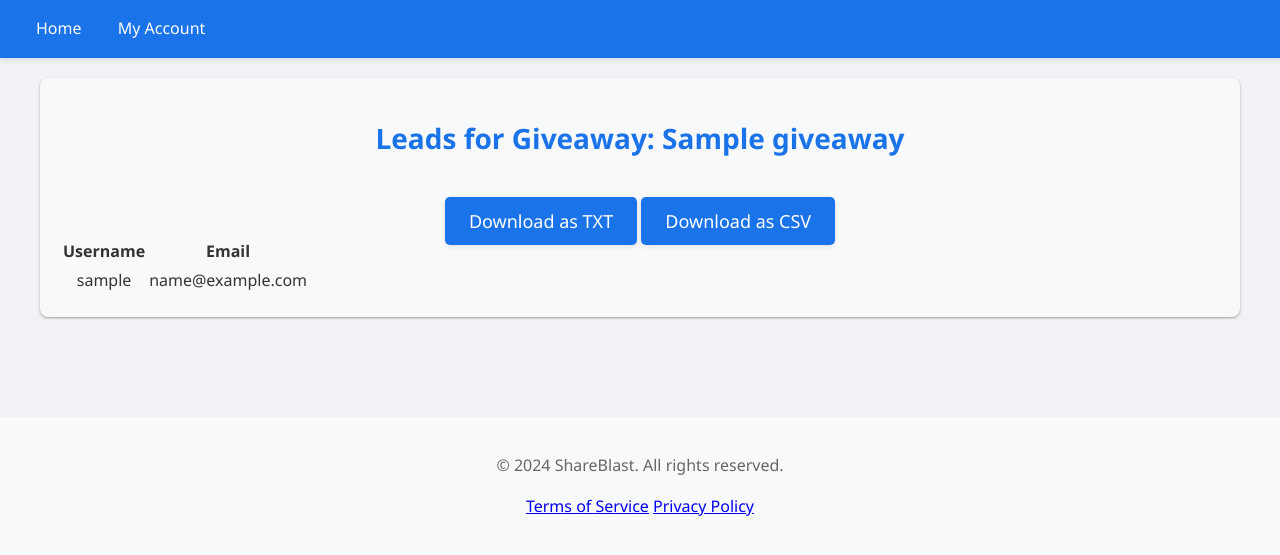
After one commit to simowardi/ShareBlast, a Flask app: template templates/giveaway_leads.html in a window 1280 px wide. The commit adds this page. Shown: the top 555 px of the page. Run offline with Flask 2, Linux system fonts and the light colour scheme; tables that the repository leaves empty hold one stand-in row (values such as "Sample post"); the template is opened without the code that fills it: values that come from a table or form of the project are taken from there, most other values are stand-ins (such as "Sample title", 1, 10 or a date in 2020); parts of the project's set-up code (start-up, migrations or seed data) failed here and were passed over.

Commit message:
add a winer model & add a lead route & html page

```diff
--- a/app.py
+++ b/app.py
@@ -1,5 +1,6 @@
 from flask import Flask, render_template
 from models import db, init_app
+from models.winner import Winner
 from models.user import User
 from models.giveaway import Giveaway
 from models.participation import Participation
--- a/static/css/account.css
+++ b/static/css/account.css
@@ -6,23 +6,27 @@ body {
     background-color: #f0f2f5;
     color: #333;
 }
+
 .container {
     max-width: 1200px;
     margin: 0 auto;
     padding: 20px;
 }
+
 header {
     background-color: #1a73e8;
     color: white;
     padding: 1rem 0;
-	box-shadow: 0 2px 4px rgba(0,0,0,0.1);
+    box-shadow: 0 2px 4px rgba(0, 0, 0, 0.1);
 }
+
 nav {
     display: flex;
     justify-content: space-between;
     align-items: center;
     padding: 0 20px;
 }
+
 nav a {
     color: white;
     text-decoration: none;
@@ -30,24 +34,30 @@ body {
     border-radius: 4px;
     transition: background-color 0.3s;
 }
+
 nav a:hover {
-	background-color: rgba(255,255,255,0.1);
+    background-color: rgba(255, 255, 255, 0.1);
 }
+
 main {
     background-color: white;
     padding: 30px;
     margin-top: 20px;
     border-radius: 8px;
-	box-shadow: 0 1px 3px rgba(0,0,0,0.12), 0 1px 2px rgba(0,0,0,0.24);
+    box-shadow: 0 1px 3px rgba(0, 0, 0, 0.12), 0 1px 2px rgba(0, 0, 0, 0.24);
 }
-  h1, h2 {
+
+h1,
+h2 {
     color: #1a73e8;
 }
+
 .profile-info {
     display: flex;
     align-items: center;
     margin-bottom: 30px;
 }
+
 .profile-avatar {
     width: 100px;
     height: 100px;
@@ -55,14 +65,17 @@ body {
     margin-right: 20px;
     object-fit: cover;
 }
+
 .profile-details h2 {
     margin: 0;
     font-size: 24px;
 }
+
 .profile-details p {
     margin: 5px 0;
     color: #666;
 }
+
 .create-giveaway-btn {
     display: inline-block;
     background-color: #1a73e8;
@@ -76,37 +89,44 @@ body {
     transition: background-color 0.3s, transform 0.1s;
     cursor: pointer;
 }
+
 .create-giveaway-btn:hover {
     background-color: #1557b0;
     transform: translateY(-2px);
 }
+
 .create-giveaway-btn:active {
     transform: translateY(0);
 }
+
 .stats-grid {
     display: grid;
     grid-template-columns: repeat(auto-fit, minmax(200px, 1fr));
     gap: 20px;
     margin-top: 30px;
 }
+
 .stat-card {
     background-color: #f8f9fa;
     border-radius: 8px;
     padding: 20px;
     text-align: center;
-	box-shadow: 0 1px 3px rgba(0,0,0,0.12), 0 1px 2px rgba(0,0,0,0.24);
+    box-shadow: 0 1px 3px rgba(0, 0, 0, 0.12), 0 1px 2px rgba(0, 0, 0, 0.24);
 }
+
 .stat-card h3 {
     margin: 0;
     font-size: 18px;
     color: #666;
 }
+
 .stat-card p {
     margin: 10px 0 0;
     font-size: 24px;
     font-weight: bold;
     color: #1a73e8;
 }
+
 footer {
     text-align: center;
     background-color: rgba(106, 90, 205, 0.1);
@@ -116,12 +136,13 @@ body {
     background-color: #f8f9fa;
     color: #666;
 }
+
 .giveaway-details {
     text-align: center;
     background-color: #f8f9fa;
     border-radius: 8px;
     padding: 20px;
-	box-shadow: 0 1px 3px rgba(0,0,0,0.12), 0 1px 2px rgba(0,0,0,0.24);
+    box-shadow: 0 1px 3px rgba(0, 0, 0, 0.12), 0 1px 2px rgba(0, 0, 0, 0.24);
     margin-bottom: 40px;
 }
 
@@ -176,3 +197,49 @@ body {
 .delete-account-btn:hover {
     background-color: #c9302c;
 }
+
+/* Giveaway specific styles */
+.giveaway-details h1 {
+    font-size: 28px;
+    font-weight: bold;
+    color: #1a73e8;
+    margin-bottom: 20px;
+}
+
+.giveaway-image {
+    max-width: 100%;
+    height: auto;
+    max-height: 400px;
+    object-fit: contain;
+    margin-bottom: 20px;
+    border-radius: 8px;
+    box-shadow: 0 4px 6px rgba(0, 0, 0, 0.1);
+}
+
+.giveaway-details p {
+    font-size: 16px;
+    line-height: 1.6;
+    margin-bottom: 15px;
+}
+
+#countdown {
+    font-weight: bold;
+    color: #1a73e8;
+}
+
+.giveaway-details .btn {
+    font-size: 18px;
+    padding: 12px 24px;
+    margin-top: 20px;
+}
+
+/* Responsive adjustments */
+@media (max-width: 768px) {
+    .giveaway-details h1 {
+        font-size: 24px;
+    }
+
+    .giveaway-image {
+        max-height: 300px;
+    }
+}
--- a/templates/account.html
+++ b/templates/account.html
@@ -13,6 +13,7 @@
 	  <a href="{{ url_for('index') }}">Home</a>
 	  <a href="{{ url_for('account.account') }}">My Account</a>
 	  <a href="{{ url_for('giveaway.create_giveaway') }}" class="cta-button">create_giveaway</a>
+	  <a href="{{ url_for('giveaway.view_leads', giveaway_id=giveaway.id) }}" class="btn">View Leads</a>
     </div>
     <div>
       <a href="{{ url_for('auth.logout') }}">Logout</a>
--- /dev/null
+++ b/templates/giveaway_leads.html
@@ -0,0 +1,56 @@
+<!DOCTYPE html>
+<html lang="en">
+<head>
+    <meta charset="UTF-8">
+    <meta name="viewport" content="width=device-width, initial-scale=1.0">
+    <title>ShareBlast - Giveaway Leads</title>
+    <link rel="stylesheet" href="/static/css/account.css">
+</head>
+<body>
+    <header>
+        <nav>
+            <div>
+                <a href="{{ url_for('index') }}">Home</a>
+                <a href="{{ url_for('account.account') }}">My Account</a>
+            </div>
+        </nav>
+    </header>
+
+    <div class="container">
+        <div class="giveaway-details">
+            <h1 class="text-center">Leads for Giveaway: {{ giveaway.title }}</h1>
+			</br>
+            <div class="download-links">
+                <a href="{{ url_for('giveaway.download_leads', giveaway_id=giveaway.id, file_format='txt') }}" class="btn">Download as TXT</a>
+                <a href="{{ url_for('giveaway.download_leads', giveaway_id=giveaway.id, file_format='csv') }}" class="btn">Download as CSV</a>
+            </div>
+            <table class="leads-table">
+                <thead>
+                    <tr>
+                        <th>Username</th>
+                        <th>Email</th>
+                    </tr>
+                </thead>
+                <tbody>
+                    {% for username, email in leads %}
+                    <tr>
+                        <td>{{ username }}</td>
+                        <td>{{ email }}</td>
+                    </tr>
+                    {% endfor %}
+                </tbody>
+            </table>
+        </div>
+    </div>
+
+    <footer>
+        <p>&copy; 2024 ShareBlast. All rights reserved.</p>
+        <p>
+            <a href="{{ url_for('static', filename='TOS.html') }}">Terms of Service</a>
+            <a href="{{ url_for('static', filename='privacy.html') }}">Privacy Policy</a>
+        </p>
+    </footer>
+
+    <script src="/static/js/giveaway.js"></script>
+</body>
+</html>
```
Also changed, not shown: models/winner.py (added, +36 -0 lines), routes/giveaway.py (+119 -0 lines), templates/create_giveaway.html (+6 -1 lines), templates/giveaway.html (+15 -2 lines), static/favicon.ico (added). Lines whose indentation alone changed are shown as unchanged.
